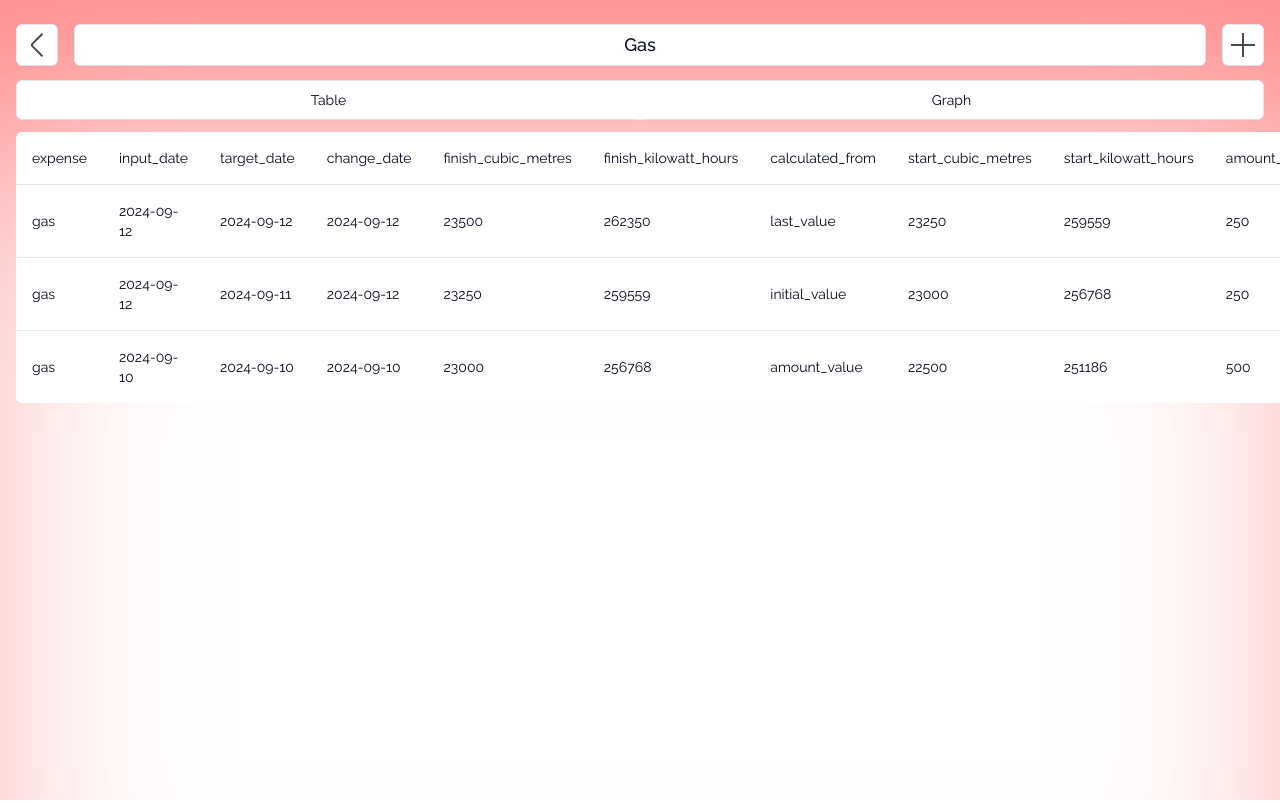
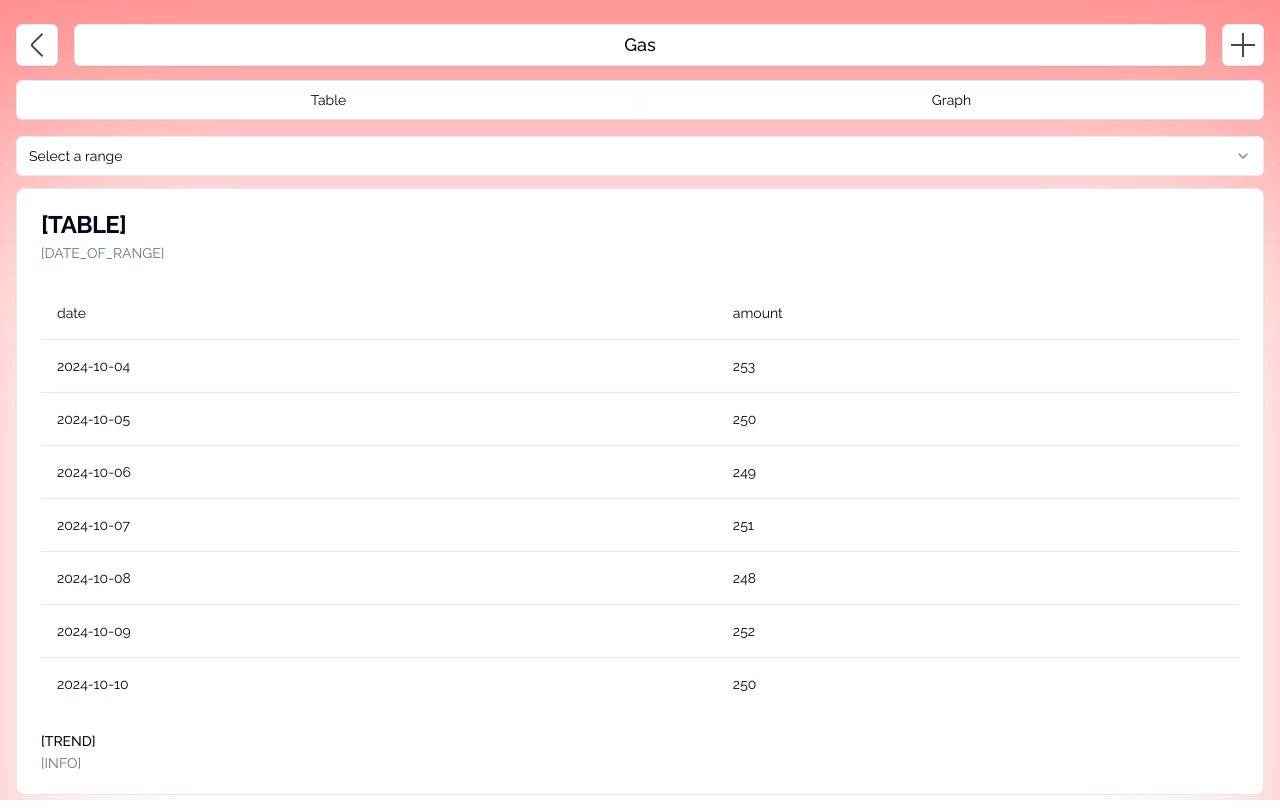
Before and after one commit to conway-hash/expenses-notebook-notex, a Next.js app: page /dashboard/stats/gas in a window 1280 px wide. Built offline with nearby package versions, Linux system fonts and the light colour scheme.

Commit message:
1.4.0 - added graph functions, updated graph line, added test data

```diff
--- a/src/app/dashboard/stats/gas/page.tsx
+++ b/src/app/dashboard/stats/gas/page.tsx
@@ -1,10 +1,30 @@
 'use client'
 
 import { ExpensesTable } from "@/components/ExpensesTable"
-import { ChartV1 } from "@/components/charts/ChartV1"
+import { ExpensesChart } from "@/components/ExpensesChart"
 import { Icons } from "@/components/icons"
 import Link from 'next/link'
 import { useState } from 'react';
+
+import { DataType, DataKey } from '@/lib/utils'
+
+import {
+  Select,
+  SelectContent,
+  SelectGroup,
+  SelectItem,
+  SelectLabel,
+  SelectTrigger,
+  SelectValue,
+} from "@/components/ui/select"
+
+import { weekData, monthData, yearData } from "@/lib/data"
+
+const allData = {
+  w: weekData,
+  m: monthData,
+  y: yearData
+}
 
 import {
   Drawer,
@@ -17,66 +37,30 @@ import {
   DrawerTrigger,
 } from "@/components/ui/drawer"
 
-const data = [
-  {
-    expense: "gas",
-    input_date: "2024-09-12",
-    target_date: "2024-09-12",
-    change_date: "2024-09-12",
-    finish_cubic_metres: 23500,
-    finish_kilowatt_hours: 262350,
-    calculated_from: "last_value",
-    start_cubic_metres: 23250,
-    start_kilowatt_hours: 259559,
-    amount_cubic_metres: 250,
-    amount_kilowatt_hours: 2791,
-    currency: "euro",
-    cost_per_unit: 35.5,
-    cost_source: "user_input",
-    cost: 8875
-  },
-  {
-    expense: "gas",
-    input_date: "2024-09-12",
-    target_date: "2024-09-11",
-    change_date: "2024-09-12",
-    finish_cubic_metres: 23250,
-    finish_kilowatt_hours: 259559,
-    calculated_from: "initial_value",
-    start_cubic_metres: 23000,
-    start_kilowatt_hours: 256768,
-    amount_cubic_metres: 250,
-    amount_kilowatt_hours: 2791,
-    currency: "euro",
-    cost_per_unit: 35.5,
-    cost_source: "user_input",
-    cost: 8875
-  },
-  {
-    expense: "gas",
-    input_date: "2024-09-10",
-    target_date: "2024-09-10",
-    change_date: "2024-09-10",
-    finish_cubic_metres: 23000,
-    finish_kilowatt_hours: 256768,
-    calculated_from: "amount_value",
-    start_cubic_metres: 22500,
-    start_kilowatt_hours: 251186,
-    amount_cubic_metres: 500,
-    amount_kilowatt_hours: 5582,
-    currency: "euro",
-    cost_per_unit: 35.0,
-    cost_source: "www.gasprice.com",
-    cost: 17500
-  }
-]
+// import { TrendingUp } from "lucide-react"
+
+import {
+  Card,
+  CardContent,
+  CardDescription,
+  CardFooter,
+  CardHeader,
+  CardTitle,
+} from "@/components/ui/card"
 
 export default function Page() {
-  const [activeBtn, setActiveBtn] = useState<string>('left');
-
-  function handleClick(position: string) {
+  const [activeBtn, setActiveBtn] = useState<number>(0);
+  function handleClick(position: number) {
     setActiveBtn(position)
   }
+
+  const [data, setData] = useState<DataType[]>(weekData);
+  const [selectedValue, setSelectedValue] = useState<DataKey>('w');
+
+  const handleValueChange = (value: DataKey) => {
+    setSelectedValue(value);
+    setData(allData[value])
+  };
 
   return (
     <main className="flex flex-col gap-3 py-4 pt-20">
@@ -109,29 +93,57 @@ export default function Page() {
         </Drawer>
       </div>
 
-      <div className="h-10 flex px-4">
+      <div className="flex flex-col px-4 w-full gap-4">
         {/* <div className={`h-full w-1/2 bg-gray-400/50 absolute z-[0] rounded-md transition-transform ${activeBtn == 'left' ? 'translate-x-0' : 'translate-x-full'}`}></div> */}
-        <div className="h-full w-full flex rounded-md border bg-card">
-          <button className="h-full w-full rounded-md shadow-sm active:bg-gray-100/90 flex justify-center items-center gap-2 p-2" onClick={() => handleClick('left')}>
+        <div className="w-full flex rounded-md border bg-card h-10 ">
+          <button className="h-full w-full rounded-md shadow-sm active:bg-gray-100/90 flex justify-center items-center gap-2 p-2" onClick={() => handleClick(0)}>
             <p className="text-sm">Table</p>
           </button>
-          <button className="h-full w-full rounded-md shadow-sm active:bg-gray-100/90 flex justify-center items-center gap-2 p-2" onClick={() => handleClick('right')}>
+          <button className="h-full w-full rounded-md shadow-sm active:bg-gray-100/90 flex justify-center items-center gap-2 p-2" onClick={() => handleClick(1)}>
             <p className="text-sm">Graph</p>
           </button>
         </div>
+
+        <Select onValueChange={handleValueChange}>
+          <SelectTrigger className="w-full">
+            <SelectValue placeholder="Select a range" />
+          </SelectTrigger>
+          <SelectContent>
+            <SelectGroup>
+              <SelectLabel>Range</SelectLabel>
+              <SelectItem value="w">Week</SelectItem>
+              <SelectItem value="m">Month</SelectItem>
+              <SelectItem value="y">Year</SelectItem>
+            </SelectGroup>
+          </SelectContent>
+        </Select>
       </div>
 
-      <div className="flex px-4 overflow-x-scroll overflow-y-hidden no-scrollbar">
+      <div className="flex px-4 overflow-x-scroll overflow-y-hidden no-scrollbar w-full">
+      <Card className="w-full">
+        <CardHeader className="">
+          <CardTitle>{activeBtn == 0 ? "[TABLE]" : "[CHART]"}</CardTitle>
+          <CardDescription>[DATE_OF_RANGE]</CardDescription>
+        </CardHeader>
+        <CardContent>
         {
-          activeBtn == 'left' ?
-          (
-            <ExpensesTable className="bg-card rounded-md shadow-sm" data={data}/>
-          )
+          activeBtn == 0 ?
+            <ExpensesTable className="" data={data}/>
           :
-          (
-          <ChartV1 className="bg-card" data={data}/>
-          )
+            <ExpensesChart className="" range={selectedValue}  data={data} graphColor="#ef4444"/>
         }
+        </CardContent>
+        <CardFooter className="flex-col items-start gap-2 text-sm">
+          <div className="flex gap-2 font-medium leading-none">
+            [TREND]
+            {/* Trending up by 5.2% this month <TrendingUp className="h-4 w-4" /> */}
+          </div>
+          <div className="leading-none text-muted-foreground">
+            [INFO]
+            {/* Showing total visitors for the last 6 months */}
+          </div>
+        </CardFooter>
+      </Card>
       </div>
     </main>
   )
--- /dev/null
+++ b/src/components/ExpensesChart.tsx
@@ -0,0 +1,139 @@
+"use client"
+
+import { CartesianGrid, Line, LineChart, XAxis, YAxis } from "recharts"
+// import { Bar, BarChart, CartesianGrid, LabelList, XAxis } from "recharts"
+
+import { GraphProps } from '@/lib/utils'
+
+import {
+  ChartConfig,
+  ChartContainer,
+  ChartTooltip,
+  ChartTooltipContent,
+} from "@/components/ui/chart"
+
+export const description = "A bar chart with a label"
+
+const chartConfig = {
+  desktop: {
+    label: "Desktop",
+    color: "hsl(var(--chart-1))",
+  },
+} satisfies ChartConfig
+
+export function ExpensesChart({
+  className,
+  data,
+  graphColor,
+  range
+}: GraphProps
+) {
+  // const filteredData = data.map(item => ({
+  //   amount_cubic_metres: item.amount_cubic_metres,
+  //   target_date: item.target_date
+  // }));
+  const amounts = data.map(item => item.amount);
+
+  const minAmount = Math.min(...amounts);
+  const maxAmount = Math.max(...amounts);
+
+  return (
+    <ChartContainer config={chartConfig}>
+      <LineChart
+        accessibilityLayer
+        data={data}
+        margin={{
+          left: -50,
+          right: 12,
+        }}
+      >
+        <CartesianGrid vertical={false} />
+        <YAxis
+          tickLine={false}
+          axisLine={false}
+          tickMargin={0}
+          tickFormatter={() => ''}
+          domain={[minAmount - minAmount/20, maxAmount + minAmount/20]}
+        />
+        <XAxis
+          dataKey="date"
+          tickLine={false}
+          axisLine={true}
+          tickMargin={10}
+          tickFormatter={(value) => {
+            const date = new Date(value);
+            let out_date;
+            if (range == 'w') {
+              out_date = date.toLocaleDateString('en-US', { weekday: 'short' });
+            } else if (range == 'm') {
+              out_date = date.toLocaleDateString('en-US', { day: 'numeric' });
+            } else if (range == 'y') {
+              out_date = date.toLocaleDateString('en-US', { month: 'short' });
+            } else {
+              return "ERR"
+            }
+
+            return out_date.slice(0, 2)
+          }}
+        />
+        <ChartTooltip
+          cursor={true}
+          content={<ChartTooltipContent indicator="line" />}
+        />
+        <Line
+          dataKey="amount"
+          type="linear"
+          stroke={graphColor}
+          strokeWidth={2}
+          dot={false}
+        />
+      </LineChart>
+    </ChartContainer>
+
+
+    // <ChartContainer config={chartConfig}>
+    //   <BarChart
+    //     accessibilityLayer
+    //     data={data}
+    //     margin={{
+    //       top: 20,
+    //     }}
+    //   >
+    //     <CartesianGrid vertical={false} />
+    //     <XAxis
+    //       dataKey="date"
+    //       tickLine={false}
+    //       tickMargin={10}
+    //       axisLine={false}
+    //       tickFormatter={(value) => {
+    //         const date = new Date(value);
+    //         let out_date;
+    //         if (range == 'w') {
+    //           out_date = date.toLocaleDateString('en-US', { weekday: 'short' });
+    //         } else if (range == 'm') {
+    //           out_date = date.toLocaleDateString('en-US', { day: 'numeric' });
+    //         } else if (range == 'y') {
+    //           out_date = date.toLocaleDateString('en-US', { month: 'short' });
+    //         } else {
+    //           return "ERR"
+    //         }
+
+    //         return out_date
+    //       }}
+    //     />
+    //     <ChartTooltip
+    //       cursor={false}
+    //       content={<ChartTooltipContent indicator="line" />}
+    //     />
+    //     <Bar dataKey="amount" fill={graphColor} radius={8}>
+    //       <LabelList
+    //         position="top"
+    //         offset={12}
+    //         className="fill-foreground"
+    //         fontSize={12}
+    //       />
+    //     </Bar>
+    //   </BarChart>
+    // </ChartContainer>
+  )
+}
--- a/src/components/ExpensesTable.tsx
+++ b/src/components/ExpensesTable.tsx
@@ -1,4 +1,4 @@
-import { InteractiveComponentsProps } from '@/lib/utils'
+import { TableProps } from '@/lib/utils'
 
 import {
   Table,
@@ -13,7 +13,7 @@ import {
 export function ExpensesTable({
   className,
   data,
-}: InteractiveComponentsProps
+}: TableProps
 ) {
   return (
     <Table className={className}>
--- /dev/null
+++ b/src/lib/data.tsx
@@ -0,0 +1,56 @@
+export const weekData = [
+  { "date": "2024-10-04", "amount": 253 },
+  { "date": "2024-10-05", "amount": 250 },
+  { "date": "2024-10-06", "amount": 249 },
+  { "date": "2024-10-07", "amount": 251 },
+  { "date": "2024-10-08", "amount": 248 },
+  { "date": "2024-10-09", "amount": 252 },
+  { "date": "2024-10-10", "amount": 250 }
+]
+
+export const monthData = [
+  { "date": "2024-09-12", "amount": 248 },
+  { "date": "2024-09-13", "amount": 252 },
+  { "date": "2024-09-14", "amount": 249 },
+  { "date": "2024-09-15", "amount": 251 },
+  { "date": "2024-09-16", "amount": 250 },
+  { "date": "2024-09-17", "amount": 247 },
+  { "date": "2024-09-18", "amount": 253 },
+  { "date": "2024-09-19", "amount": 250 },
+  { "date": "2024-09-20", "amount": 249 },
+  { "date": "2024-09-21", "amount": 251 },
+  { "date": "2024-09-22", "amount": 248 },
+  { "date": "2024-09-23", "amount": 252 },
+  { "date": "2024-09-24", "amount": 250 },
+  { "date": "2024-09-25", "amount": 247 },
+  { "date": "2024-09-26", "amount": 253 },
+  { "date": "2024-09-27", "amount": 250 },
+  { "date": "2024-09-28", "amount": 249 },
+  { "date": "2024-09-29", "amount": 251 },
+  { "date": "2024-09-30", "amount": 248 },
+  { "date": "2024-10-01", "amount": 252 },
+  { "date": "2024-10-02", "amount": 250 },
+  { "date": "2024-10-03", "amount": 247 },
+  { "date": "2024-10-04", "amount": 253 },
+  { "date": "2024-10-05", "amount": 250 },
+  { "date": "2024-10-06", "amount": 249 },
+  { "date": "2024-10-07", "amount": 251 },
+  { "date": "2024-10-08", "amount": 248 },
+  { "date": "2024-10-09", "amount": 252 },
+  { "date": "2024-10-10", "amount": 250 }
+]
+
+export const yearData = [
+  { "date": "2024-01", "amount": 7470 },
+  { "date": "2024-02", "amount": 7525 },
+  { "date": "2024-03", "amount": 7492 },
+  { "date": "2024-04", "amount": 7510 },
+  { "date": "2024-05", "amount": 7488 },
+  { "date": "2024-06", "amount": 7530 },
+  { "date": "2024-07", "amount": 7465 },
+  { "date": "2024-08", "amount": 7508 },
+  { "date": "2024-09", "amount": 7480 },
+  { "date": "2024-10", "amount": 7523 },
+  { "date": "2024-11", "amount": 7495 },
+  { "date": "2024-12", "amount": 7512 }
+]
--- a/src/lib/utils.ts
+++ b/src/lib/utils.ts
@@ -23,7 +23,21 @@ export interface ExpenseItem {
   cost: number;
 }
 
-export interface InteractiveComponentsProps {
+export interface DataType {
+  date: string; // Format: "YYYY-MM"
+  amount: number;
+};
+
+export type DataKey = 'w' | 'm' | 'y';
+
+export interface TableProps {
   className?: string; // Optional className prop
-  data: ExpenseItem[]; // Array of expense items
+  data: DataType[]; // Array of expense items
 }
+
+export interface GraphProps {
+  className?: string; // Optional className prop
+  data: DataType[]; // Array of expense items
+  graphColor: string;
+  range: DataKey;
+}
```
